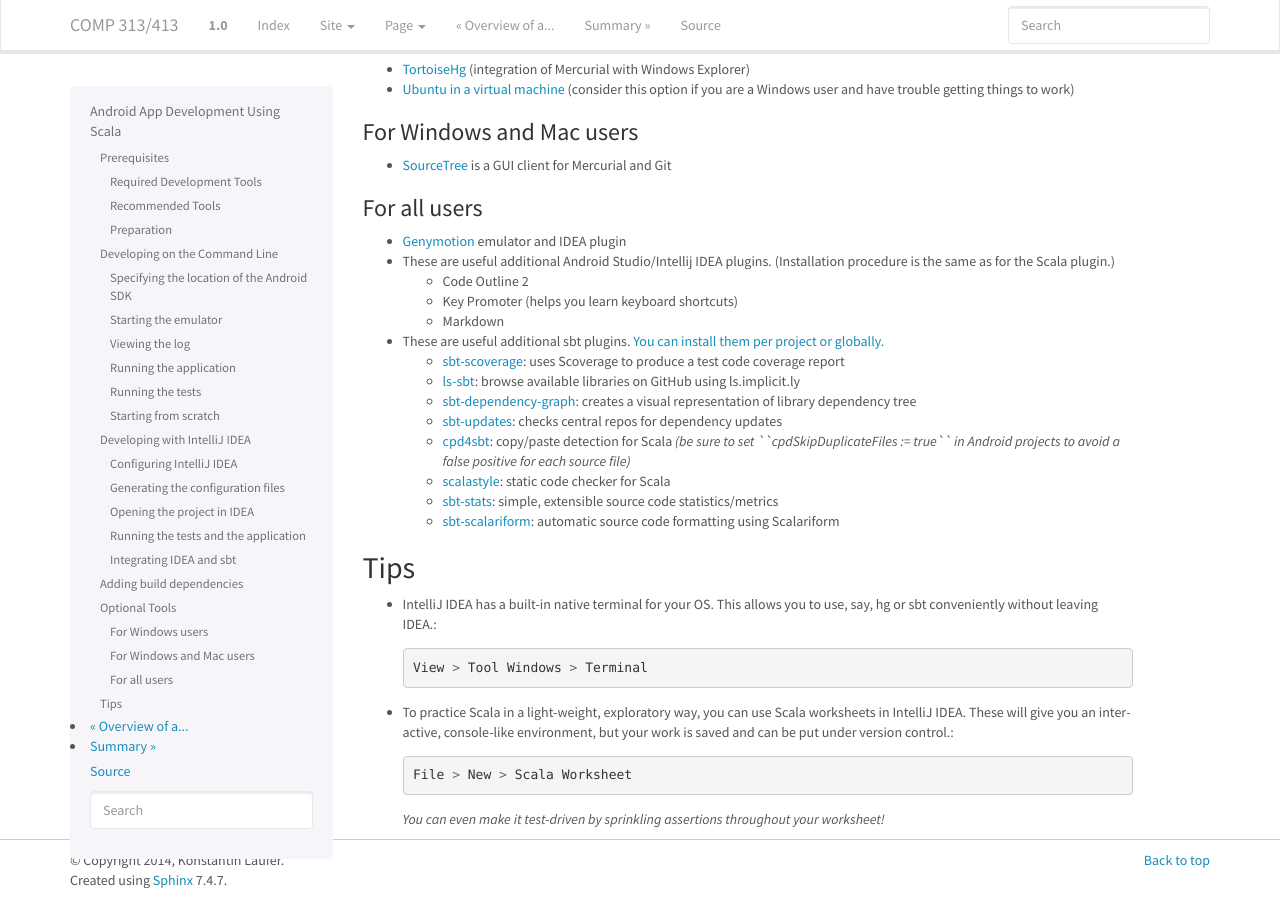
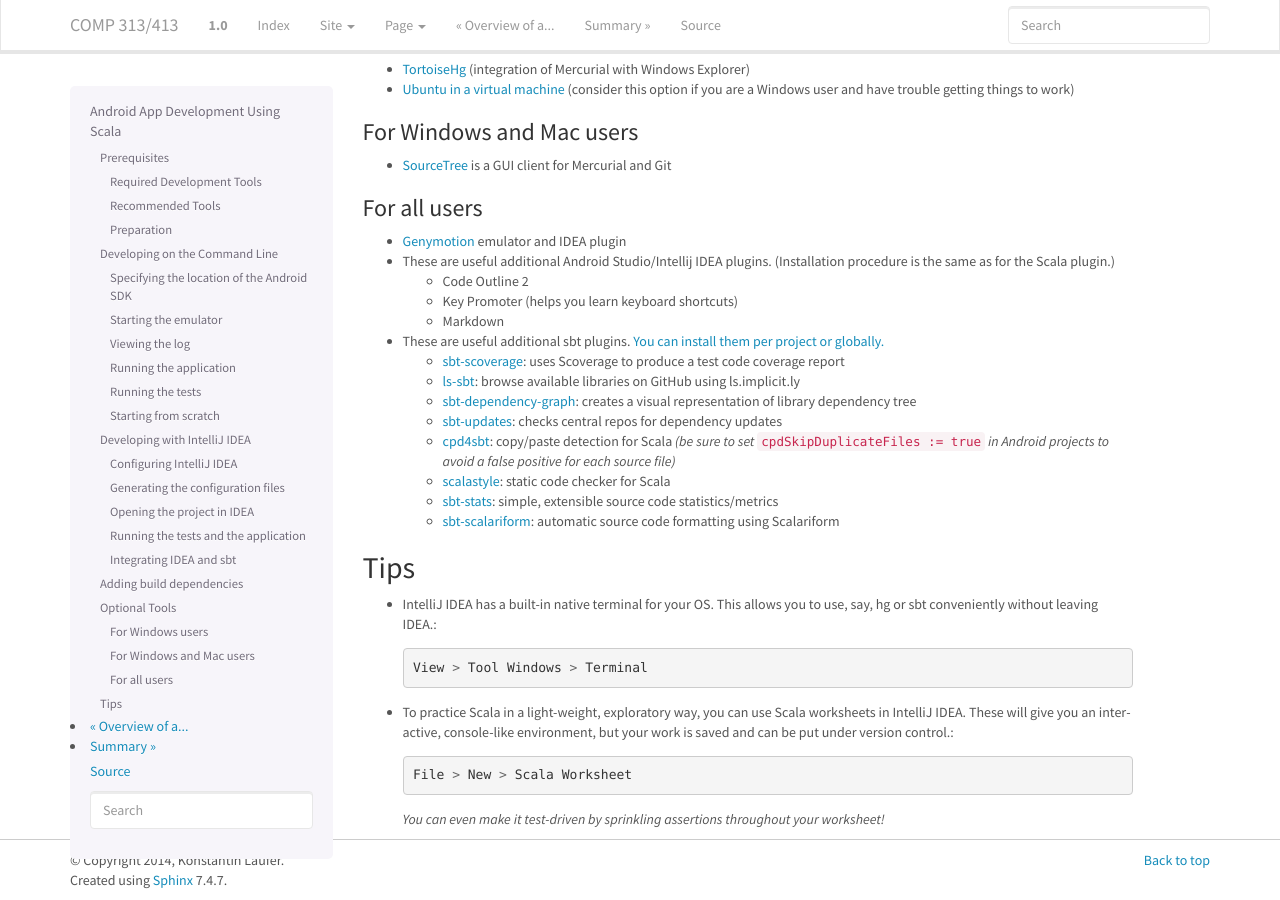
Before and after one commit to LoyolaChicagoBooks/lucoodevcourse, a Sphinx documentation site: the page built from source/scalaandroiddev.rst, in a window 1280 px wide and 900 px high, scrolled down 6104 px. Built offline with Sphinx 7.4.7, drawn with Linux system fonts in a browser that asks for light colours.

Commit message:
fixed formatting in cpd4sbt setting recommendation

```diff
--- a/source/scalaandroiddev.rst
+++ b/source/scalaandroiddev.rst
@@ -414,7 +414,7 @@
   - `sbt-updates <https://github.com/rtimush/sbt-updates>`_: checks
     central repos for dependency updates
   - `cpd4sbt <https://github.com/sbt/cpd4sbt>`_: copy/paste detection
-    for Scala *(be sure to set ``cpdSkipDuplicateFiles := true`` in
+    for Scala *(be sure to set* ``cpdSkipDuplicateFiles := true`` *in
     Android projects to avoid a false positive for each source file)*
   - `scalastyle <https://github.com/scalastyle/scalastyle-sbt-plugin>`_: static code checker for Scala
   - `sbt-stats <https://github .com/orrsella/sbt -stats>`_: simple, extensible source code statistics/metrics
```
